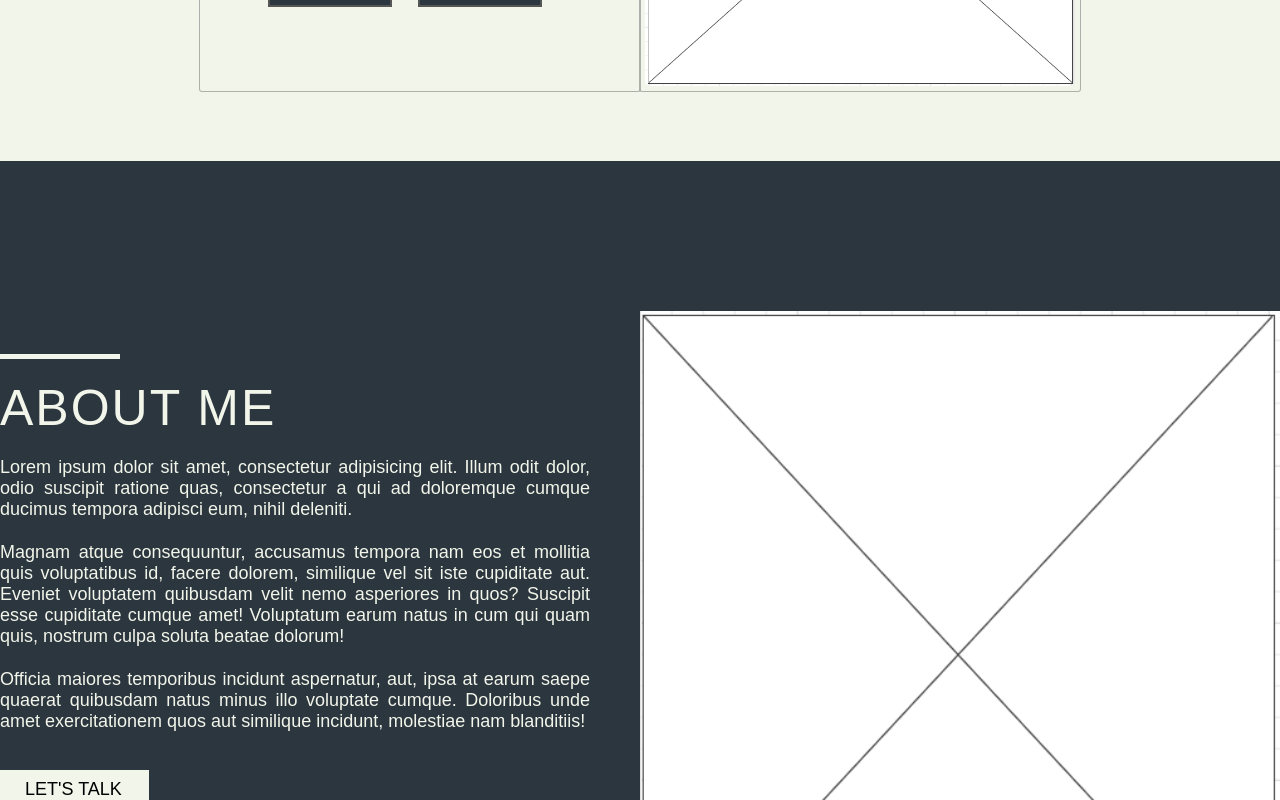
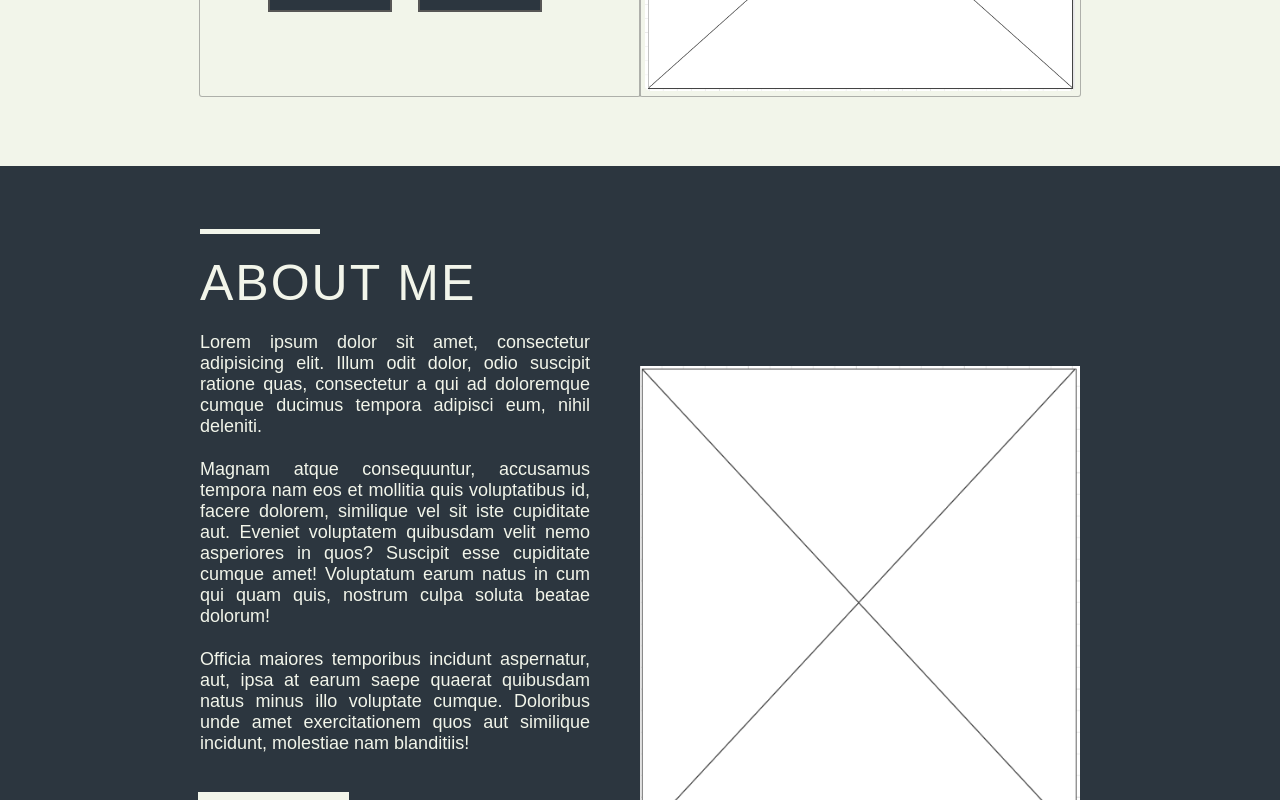
Before and after one commit to AnnaAn01/anna-portfolio-version-2, a React (Create React App) app: page / in a window 1280 px wide. Shown: the part 2000-2800 px from the top of the page. Built offline with nearby package versions, Linux system fonts and the light colour scheme.

Commit message:
refactoing

```diff
--- a/src/App.css
+++ b/src/App.css
@@ -23,3 +23,32 @@ body {
 body {
   overflow-y: scroll; /* Show vertical scrollbar */
 }
+
+.homepage__container,
+.about__container,
+.portfolio__container,
+.techstack__container,
+.contact__container {
+  display: flex;
+  position: relative;
+  width: 100%;
+  padding-top: 8rem;
+  justify-content: center;
+  align-items: center;
+}
+
+.homepage__wrapper,
+.about__wrapper,
+.techstack__wrapper,
+.contact__wrapper {
+  /* margin-top: 0rem; */
+  display: flex;
+  width: 100%;
+  height: 100%;
+  margin: 0 20rem;
+  max-width: 1300px;
+  justify-content: center;
+  align-items: center;
+  padding-bottom: 5rem;
+  padding-top: 5rem;
+}
--- a/src/Components/About/About.css
+++ b/src/Components/About/About.css
@@ -1,37 +1,22 @@
 .about__container {
+  background-color: var(--mainTxtColor);
   /* display: flex;
   position: relative;
-  width: 100%; */
-  background-color: var(--mainTxtColor);
-  display: flex;
-  position: relative;
-
   width: 100%;
-  /* padding-top: 8rem; */
   justify-content: center;
-  align-items: center;
-  /* background-color: red; */
+  align-items: center; */
+  padding-top: 0rem;
 }
 
 .about__wrapper {
   /* display: flex;
   width: 100%;
   height: 100%;
-  margin: 0 20rem;
-  margin-bottom: 10rem; */
-  /* margin-top: 8rem; */
-  display: flex;
-  width: 100%;
-  height: 100%;
-  /* margin: 0 20rem; */
   max-width: 1300px;
   justify-content: center;
   align-items: center;
+  padding-bottom: 5rem; */
   /* background-color: red; */
-  /* padding: 0 24px; */
-  padding-bottom: 5rem;
-  /* padding-top: 5rem; */
-  /* background-color: yellow; */
 }
 
 .about__columns {
--- a/src/Components/Contact/Contact.css
+++ b/src/Components/Contact/Contact.css
@@ -1,24 +1,16 @@
 .contact__container {
   background-color: var(--mainBgColor);
-  display: flex;
-  position: relative;
-  height: 100vh;
-  height: 100%;
-  width: 100%;
   color: var(--mainTxtColor);
-  width: 100%;
 }
 
 .contact__wrapper {
-  display: flex;
+  /* display: flex;
   width: 100%;
   height: 100%;
   margin: 0 20rem;
-  /* margin: 0 15vw; */
-  /* background-color: red; */
-  /* margin-top: 6rem; */
   padding-top: 10rem;
-  padding-bottom: 5rem;
+  padding-bottom: 5rem; */
+  padding-top: 0rem;
 }
 
 .contact__columns {
--- a/src/Components/Home/Home.css
+++ b/src/Components/Home/Home.css
@@ -1,16 +1,15 @@
 .homepage__container {
-  display: flex;
+  background-color: var(--mainBgColor);
+  /* display: flex;
   position: relative;
-  background-color: var(--mainBgColor);
-
   width: 100%;
   padding-top: 8rem;
   justify-content: center;
-  align-items: center;
+  align-items: center; */
 }
 
 .homepage__wrapper {
-  margin-top: 8rem;
+  /* margin-top: 8rem;
   display: flex;
   width: 100%;
   height: 100%;
@@ -18,10 +17,8 @@
   max-width: 1300px;
   justify-content: center;
   align-items: center;
-  /* background-color: red; */
-  /* padding: 0 24px; */
   padding-bottom: 5rem;
-  padding-top: 5rem;
+  padding-top: 5rem; */
 }
 
 .homepage__columns {
--- a/src/Components/Portfolio/Portfolio.css
+++ b/src/Components/Portfolio/Portfolio.css
@@ -20,8 +20,6 @@
   max-width: 1300px;
   justify-content: center;
   align-items: center;
-  /* text-align: center; */
-  /* background-color: yellow; */
 }
 
 .portfolio__projects-wrapper {
--- a/src/Components/TechStack/TechStack.css
+++ b/src/Components/TechStack/TechStack.css
@@ -19,14 +19,9 @@
 }
 
 .techstack__wrapper {
-  /* display: flex;
-  width: 100%;
-  height: 100%;
-  margin: 0 20rem;
-  padding-top: 7rem;
-  padding-bottom: 3rem; */
+  /* background-color: red; */
 
-  padding-top: 7rem;
+  /* padding-top: 7rem;
   position: relative;
   margin: 0 0rem;
   margin-bottom: 3rem;
@@ -37,11 +32,7 @@
   position: relative;
   width: 100%;
   height: 100%;
-  justify-content: center;
-  /* justify-content: center;
-  align-items: center;
-  text-align: center; */
-  /* background-color: blueviolet; */
+  justify-content: center; */
 }
 
 .techstack__columns {
```
